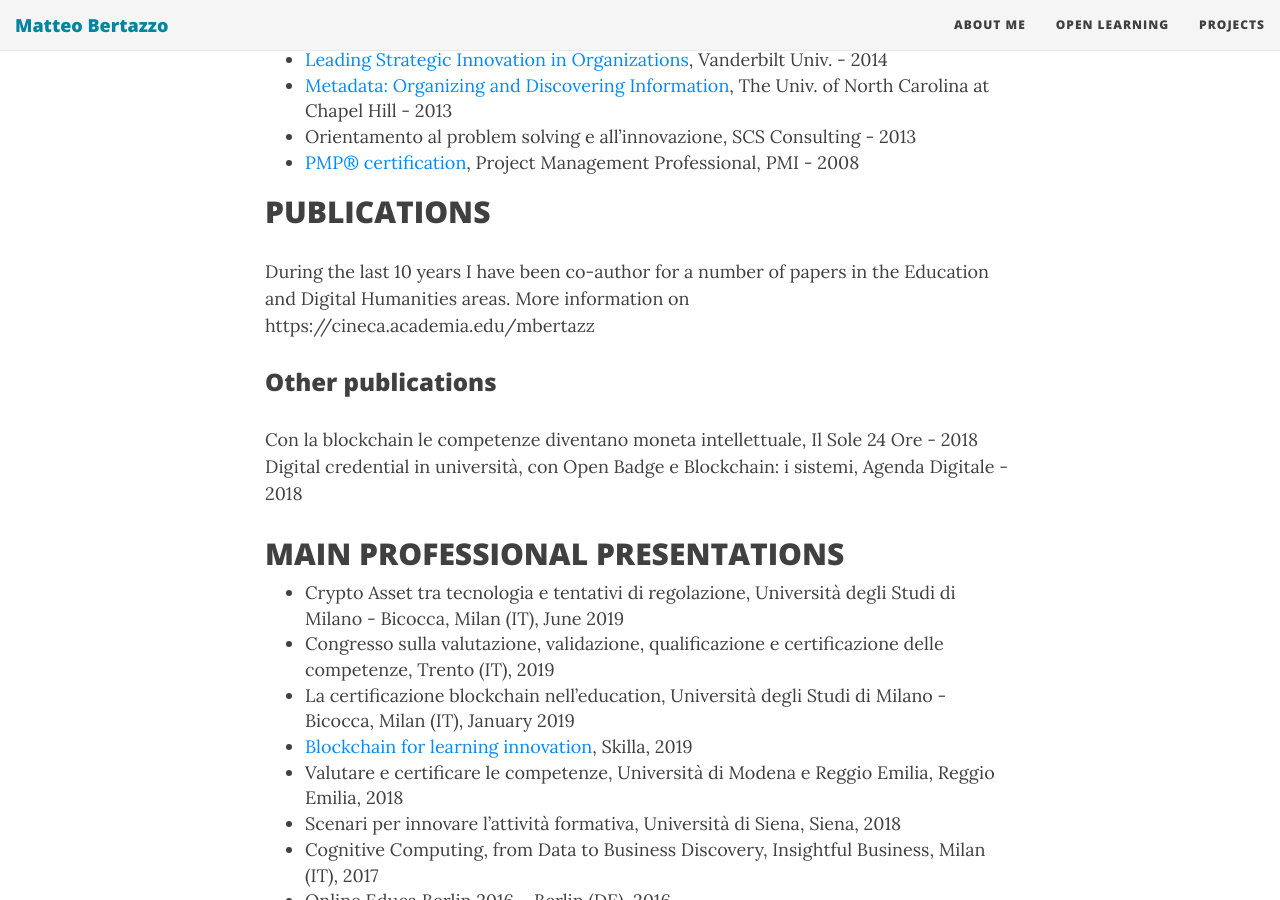
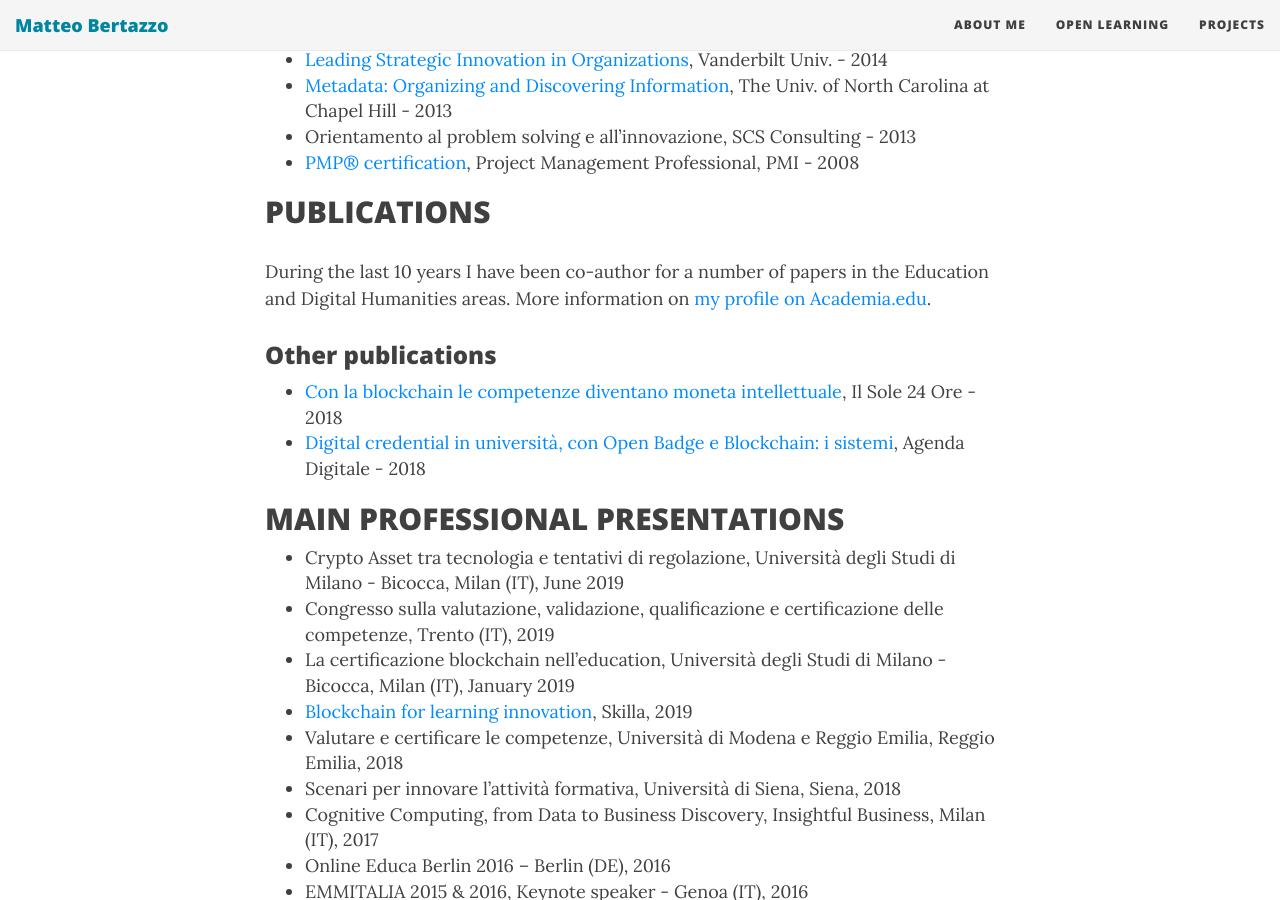
Before and after one commit to mbertazz/mbertazz.github.io, a Jekyll site: the page built from aboutme.md, in a window 1280 px wide and 900 px high, scrolled down 760 px. Built offline with Jekyll 4.4.1, drawn with Linux system fonts in a browser that asks for light colours; nearby versions of some CDN libraries.

Commit message:
Update aboutme.md

```diff
--- a/aboutme.md
+++ b/aboutme.md
@@ -21,10 +21,10 @@ Previously I worked at the Institute of Water Management, Hydrology and Hydrauli
 - [PMP® certification](https://www.youracclaim.com/badges/6a97b8ae-3b49-420e-8b88-09fba868b950/), Project Management Professional, PMI - 2008
 
 ## PUBLICATIONS
-During the last 10 years I have been co-author for a number of papers in the Education and Digital Humanities areas. More information on https://cineca.academia.edu/mbertazz
+During the last 10 years I have been co-author for a number of papers in the Education and Digital Humanities areas. More information on [my profile on Academia.edu](https://cineca.academia.edu/mbertazz).
 ### Other publications
-Con la blockchain le competenze diventano moneta intellettuale, Il Sole 24 Ore - 2018
-Digital credential in università, con Open Badge e Blockchain: i sistemi, Agenda Digitale - 2018
+- [Con la blockchain le competenze diventano moneta intellettuale](https://bit.ly/2NjVz4K), Il Sole 24 Ore - 2018
+- [Digital credential in università, con Open Badge e Blockchain: i sistemi](https://www.agendadigitale.eu/cultura-digitale/digital-credential-in-universita-con-open-badge-e-blockchain-i-sistemi/), Agenda Digitale - 2018
 
 ## MAIN PROFESSIONAL PRESENTATIONS
 - Crypto Asset tra tecnologia e tentativi di regolazione, Università degli Studi di Milano - Bicocca, Milan (IT), June 2019
```
